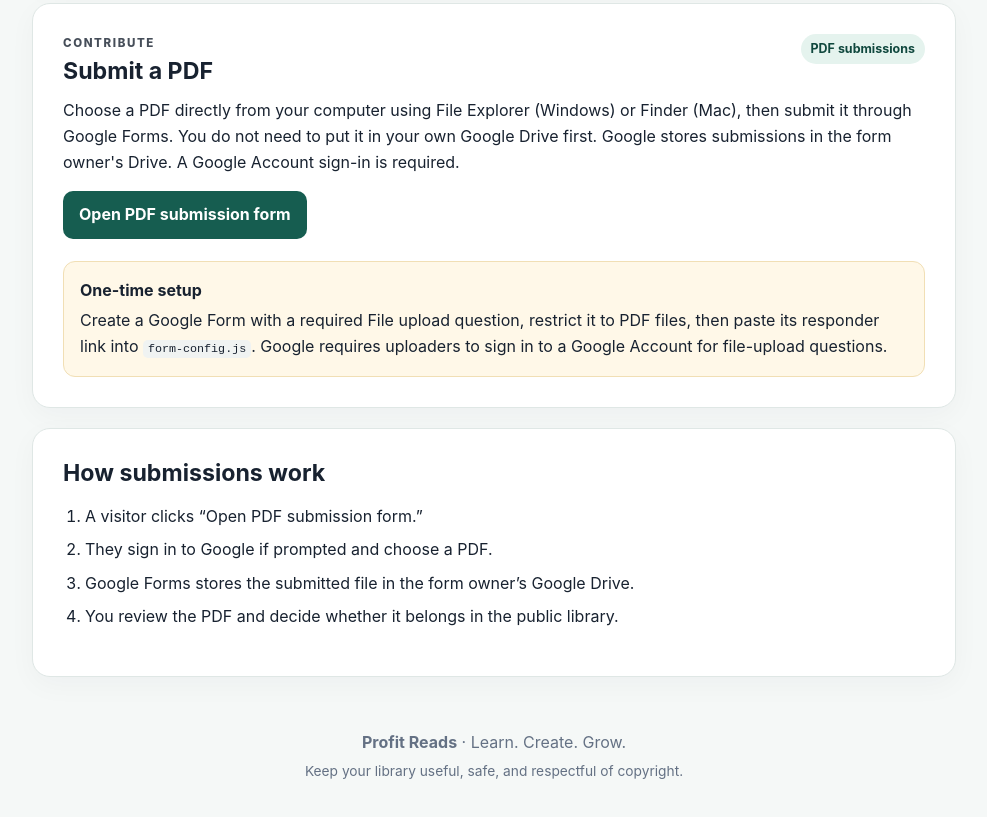
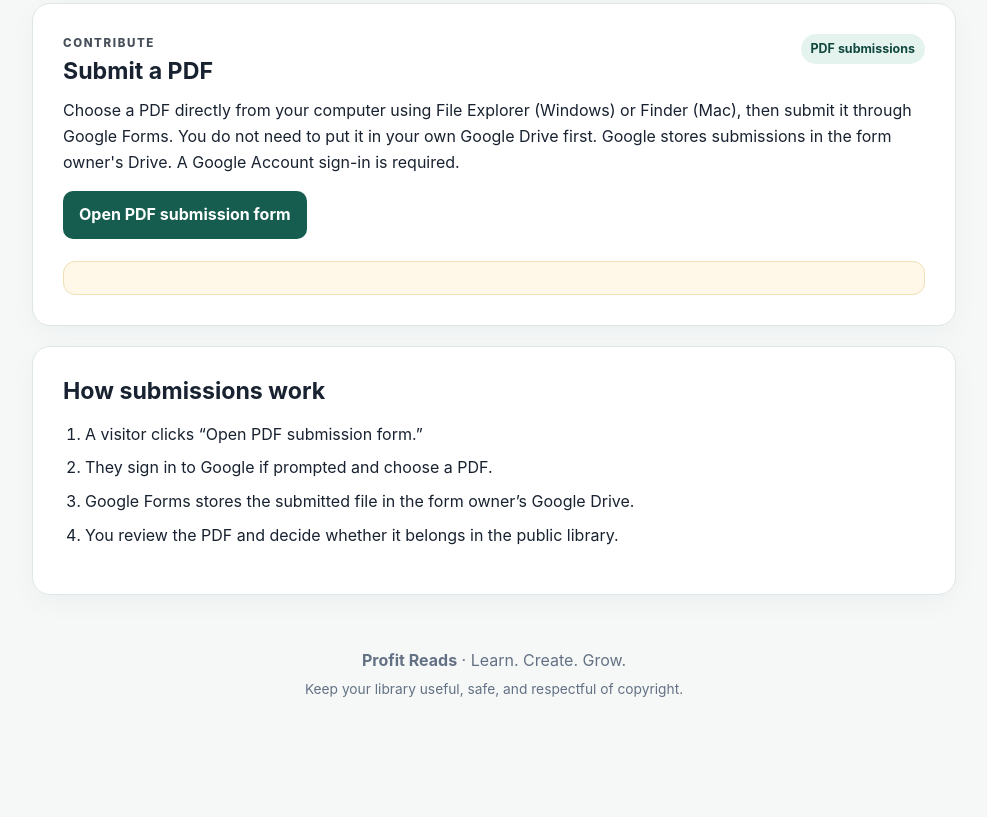
Before and after one commit to emichal296/profit-reads-pdf-hub, a plain HTML site: page index.html in a window 1280 px wide. Shown: the part 867-1684 px from the top of the page, without its empty margins (146-1133 px from the left). After the commit the page ends 1606 px from the top, so only its background shows below. Drawn offline with Linux system fonts and the light colour scheme.

Commit message:
Update index.html

```diff
--- a/index.html
+++ b/index.html
@@ -54,9 +54,6 @@
       <button id="submit-pdf-button" class="button primary" type="button">Open PDF submission form</button>
       <p id="form-status" class="status" role="status" aria-live="polite"></p>
       <div class="notice">
-        <strong>One-time setup</strong>
-        <p>Create a Google Form with a required File upload question, restrict it to PDF files, then paste its responder link into <code>form-config.js</code>. Google requires uploaders to sign in to a Google Account for file-upload questions.</p>
-      </div>
     </section>
 
     <section class="panel">
```
